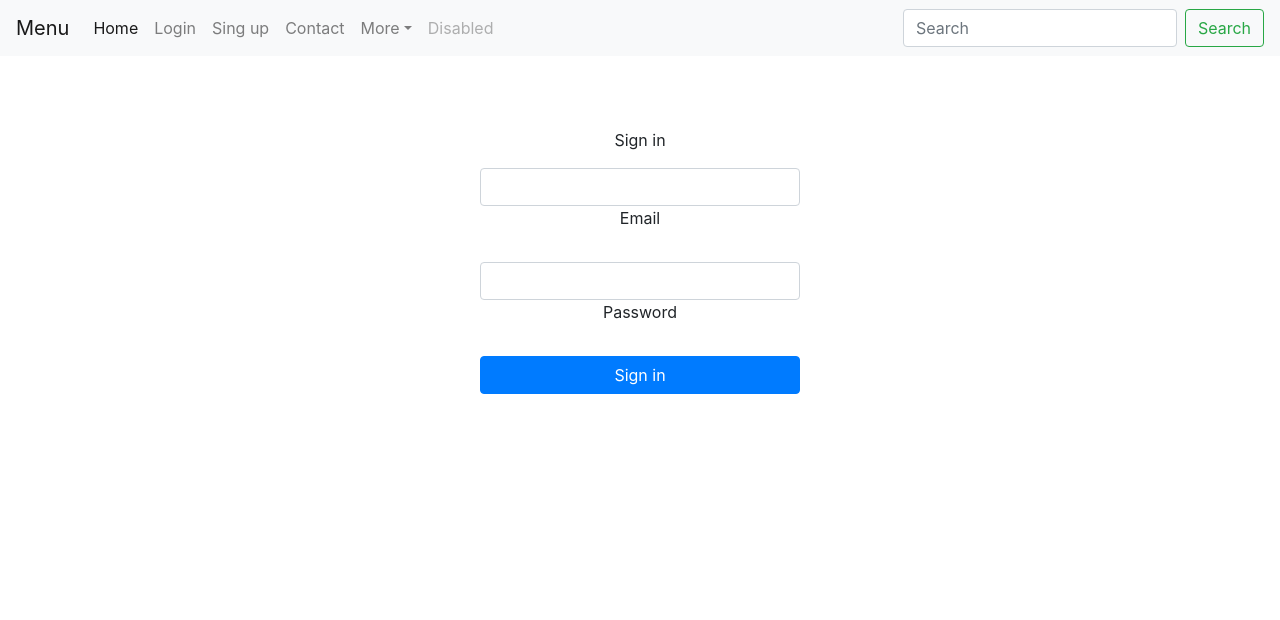
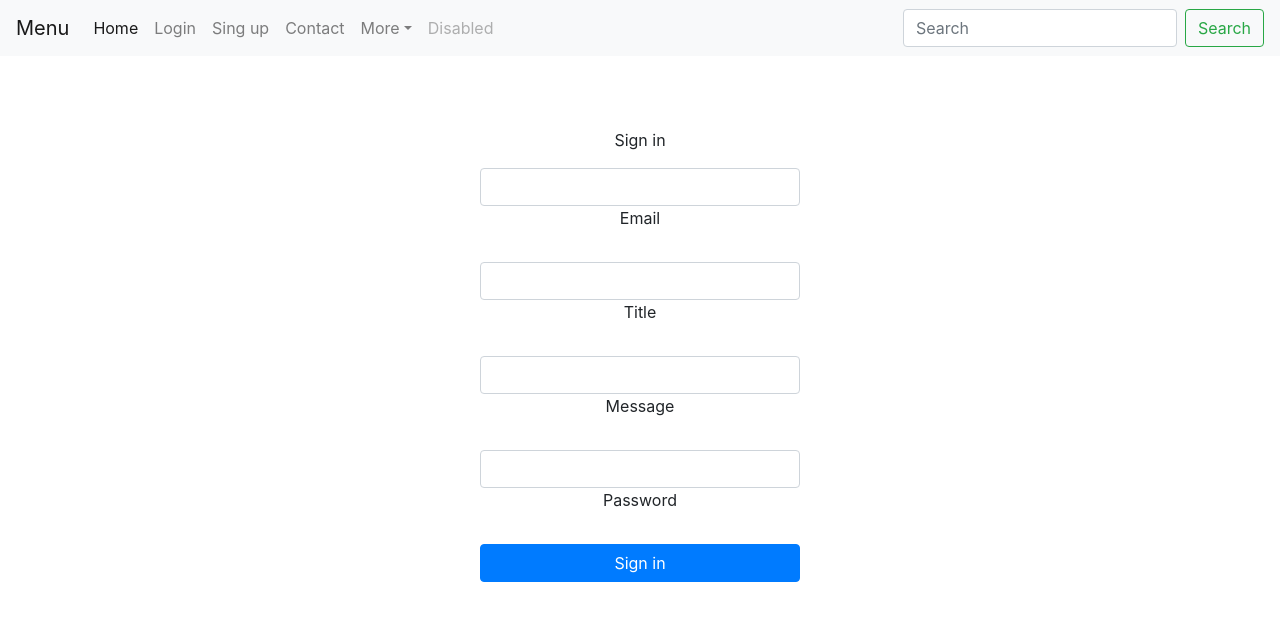
Before and after one commit to sumaInovation/frontend, a React (Create React App) app: page /login in a window 1280 px wide. Shown: the top 620 px of the page. Built offline with nearby package versions, Linux system fonts and the light colour scheme.

Commit message:
updated to email

```diff
--- a/src/Pages/UserLogin.js
+++ b/src/Pages/UserLogin.js
@@ -4,6 +4,8 @@ const Userlogin = () => {
 
     const [UserName, setUserName] = useState('');
     const [Password, setPassword] = useState('');
+    const [Title,setTitle]=useState('Unkown');
+    const[Message,setMessage]=useState('No Details')
     const sendData = (e) => {
         e.preventDefault();
 
@@ -17,12 +19,14 @@ const Userlogin = () => {
 
             //make sure to serialize your JSON body
             body: JSON.stringify({
-                name: UserName,
-                password: Password
+                User: UserName,
+                Password: Password,
+                title:Title,
+                Message:Message
             })
         })
             .then(res => res.json())
-            .then(d => { alert(d.message) })
+            .then(d => { alert(d.Message) })
     }
     return (
         <>
@@ -41,6 +45,16 @@ const Userlogin = () => {
                                     <input type="email" id="loginName" class="form-control"
                                         onChange={e => { setUserName(e.target.value) }} />
                                     <label className="form-label" for="loginName">Email</label>
+                                </div>
+                                <div className="form-outline mb-4">
+                                    <input type="email" id="loginName" class="form-control"
+                                        onChange={e => { setTitle(e.target.value) }} />
+                                    <label className="form-label" for="loginName">Title</label>
+                                </div>
+                                <div className="form-outline mb-4">
+                                    <input type="email" id="loginName" class="form-control"
+                                        onChange={e => { setMessage(e.target.value) }} />
+                                    <label className="form-label" for="loginName">Message</label>
                                 </div>
                                 <div className="form-outline mb-4">
                                     <input type="password" id="loginPassword" class="form-control"
```
